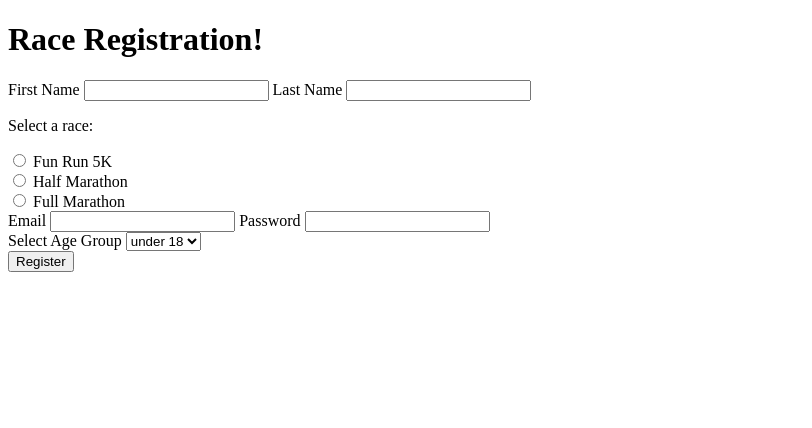
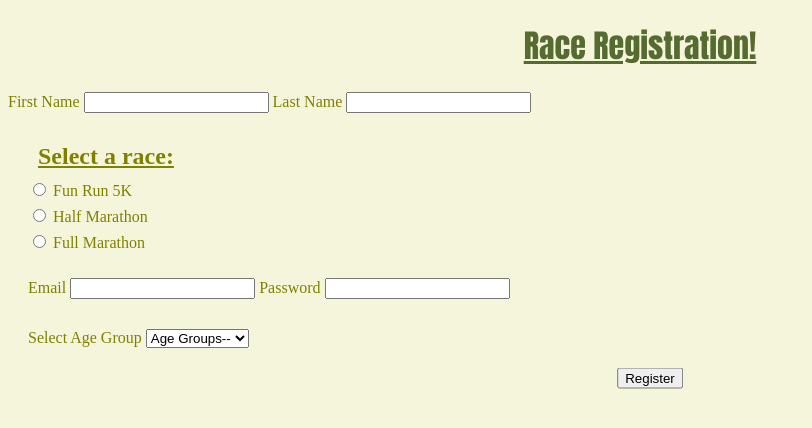
Before and after one commit to sarahpettigrew/Marathon_Form_Registration, a plain HTML site: page index.html in a window 1280 px wide. Shown: the whole page, without its empty margins (0-812 px from the left). Drawn offline with Linux system fonts and the light colour scheme.

Commit message:
Added style css file

```diff
--- a/index.html
+++ b/index.html
@@ -6,7 +6,7 @@
     <title>Registration Form</title>
     <meta name="description" content="" />
     <meta name="viewport" content="width=device-width, initial-scale=1" />
-    <link rel="stylesheet" href="" />
+    <link rel="stylesheet" href="style.css" />
   </head>
   <body>
     <h1>Race Registration!</h1>
@@ -18,6 +18,7 @@
         <input type="text" name="lastName" id="last" required />
       </div>
 
+      <div class="section">
         <p>Select a race:</p>
         <div>
           <input type="radio" name="race" id="funrun" value="funrun" />
@@ -31,15 +32,19 @@
           <input type="radio" name="race" id="full" value="full" />
           <label for="full">Full Marathon</label>
         </div>
-      <div>
+      </div>
+      <div class="section">
         <label for="email">Email</label>
         <input type="email" name="email" id="email" required />
         <label for="password">Password</label>
         <input type="password" name="password" id="password" required />
       </div>
-      <div>
+      <div class="section">
         <label for="division">Select Age Group</label>
         <select name="division" id="division">
+          <option disabled selected label="Age Groups--">
+            Select Age Group--
+          </option>
           <option value="kids">under 18</option>
           <option value="ya">18-30</option>
           <option value="adults">30-50</option>
--- /dev/null
+++ b/style.css
@@ -0,0 +1,34 @@
+body {
+  background-color: beige;
+}
+h1 {
+  font-family: Impact, Haettenschweiler, "Arial Narrow Bold", sans-serif;
+  text-align: center;
+  color: darkolivegreen;
+  text-decoration: underline;
+}
+p {
+  font-size: 1.5rem;
+  color: olive;
+  text-align: left;
+  font-weight: 700;
+  text-decoration: underline;
+  margin: 10px;
+}
+label {
+  color: olive;
+}
+input {
+  margin-bottom: 10px;
+}
+button {
+  margin: 10px;
+  position: absolute;
+  left: 50%;
+  -ms-transform: translate(-50%, -50%);
+  transform: translate(-50%, -50%);
+  margin: 10px;
+}
+.section {
+  margin: 20px;
+}
```
Lines whose indentation alone changed are shown as unchanged.
